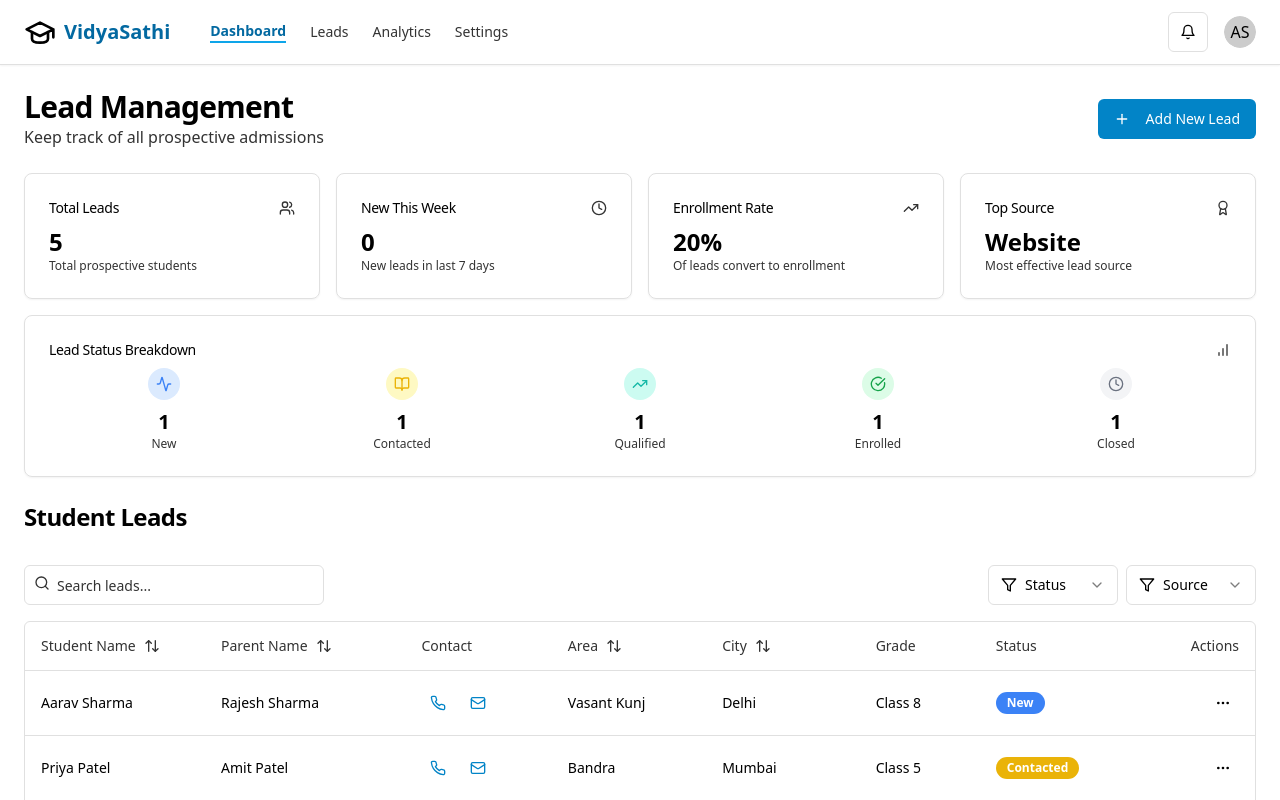
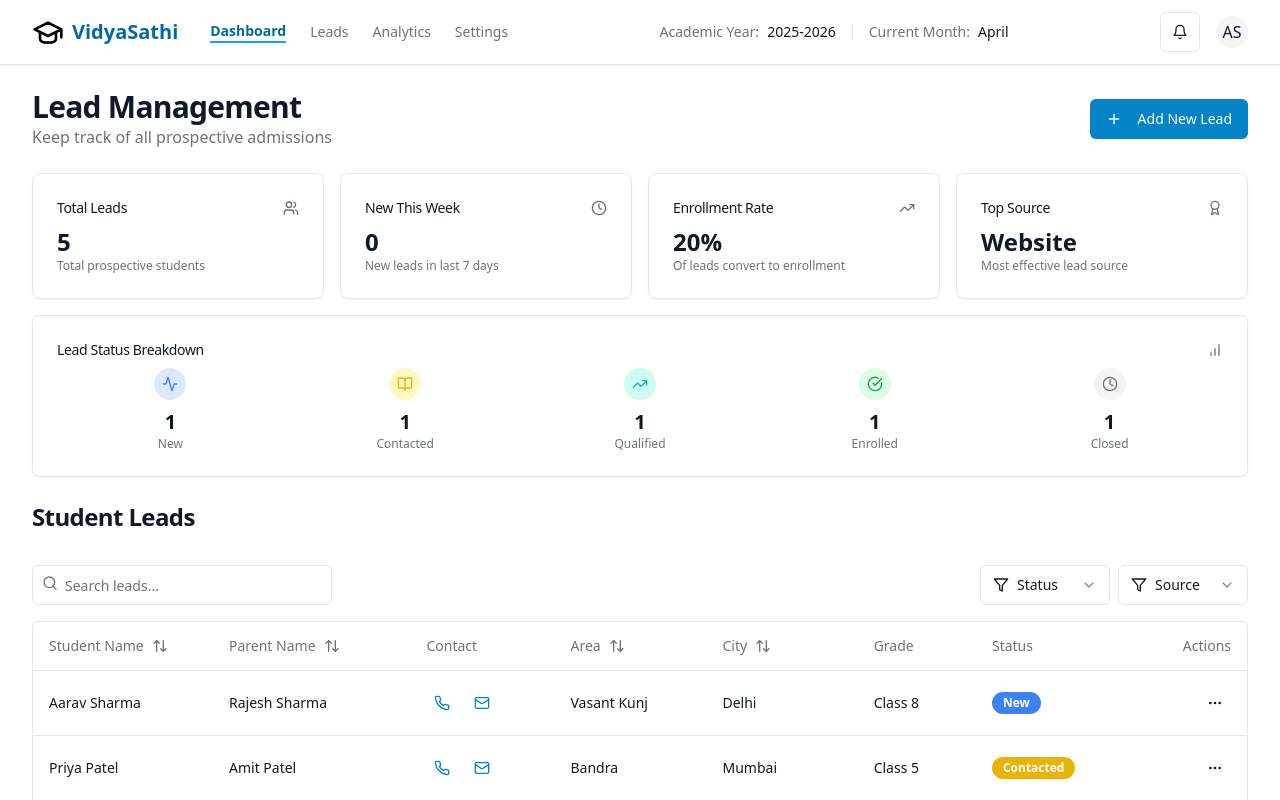
Before and after one commit to rameshreddyin/vidya-sathi-leads-33, a React (Vite) app: page / in a window 1280 px wide. Shown: the top 800 px of the page. Built offline with nearby package versions, Linux system fonts and the light colour scheme.

Commit message:
feat: Enhance design and add features
- Implemented a black, white, and grey theme.
- Added padding on the left and right for desktop.
- Added academic year and present month display.
- Ensured quick actions functionality.
- Added common lead management quick actions.

```diff
--- a/src/components/Header.tsx
+++ b/src/components/Header.tsx
@@ -4,9 +4,15 @@ import { Button } from "@/components/ui/button";
 import { Avatar, AvatarFallback, AvatarImage } from "@/components/ui/avatar";
 
 export function Header() {
+  const currentMonth = new Date().toLocaleString('default', { month: 'long' });
+  const currentYear = new Date().getFullYear();
+  const academicYear = `${currentYear}-${currentYear + 1}`;
+
   return (
     <header className="border-b bg-white shadow-sm">
-      <div className="flex h-16 items-center px-6">
+      <div className="flex h-16 items-center px-6 lg:px-8">
+        <div className="flex w-full items-center justify-between">
+          <div className="flex items-center space-x-8">
             <div className="flex items-center gap-2">
               <img src="/logo.svg" alt="" className="h-8 w-8" />
               <span className="text-xl font-bold text-education-700">VidyaSathi</span>
@@ -19,7 +25,19 @@ export function Header() {
                 <li className="text-muted-foreground">Settings</li>
               </ul>
             </nav>
-        <div className="ml-auto flex items-center gap-4">
+          </div>
+          <div className="hidden md:flex items-center space-x-4 text-sm">
+            <div className="flex items-center space-x-2 text-muted-foreground">
+              <span>Academic Year:</span>
+              <span className="font-medium text-foreground">{academicYear}</span>
+            </div>
+            <div className="h-4 w-px bg-border"></div>
+            <div className="flex items-center space-x-2 text-muted-foreground">
+              <span>Current Month:</span>
+              <span className="font-medium text-foreground">{currentMonth}</span>
+            </div>
+          </div>
+          <div className="flex items-center gap-4">
             <Button variant="outline" size="icon">
               <Bell className="h-4 w-4" />
               <span className="sr-only">Notifications</span>
@@ -30,6 +48,7 @@ export function Header() {
             </Avatar>
           </div>
         </div>
+      </div>
     </header>
   );
 }
--- a/src/components/LeadTable.tsx
+++ b/src/components/LeadTable.tsx
@@ -233,13 +233,18 @@ export function LeadTable({ leads, onDeleteLead, onEditLead }: {
                           <MoreHorizontal className="h-4 w-4" />
                         </Button>
                       </DropdownMenuTrigger>
-                      <DropdownMenuContent align="end">
-                        <DropdownMenuLabel>Actions</DropdownMenuLabel>
+                      <DropdownMenuContent align="end" className="w-56">
+                        <DropdownMenuLabel>Quick Actions</DropdownMenuLabel>
                         <DropdownMenuItem onClick={() => onEditLead(lead)}>
                           <Edit className="mr-2 h-4 w-4" />
-                          <span>Edit Lead</span>
+                          <span>Edit Lead Details</span>
                         </DropdownMenuItem>
                         <DropdownMenuSeparator />
+                        <DropdownMenuLabel>Update Status</DropdownMenuLabel>
+                        <DropdownMenuItem>
+                          <Phone className="mr-2 h-4 w-4 text-blue-500" />
+                          <span>Mark as Contacted</span>
+                        </DropdownMenuItem>
                         <DropdownMenuItem>
                           <Check className="mr-2 h-4 w-4 text-green-600" />
                           <span>Mark as Enrolled</span>
@@ -247,6 +252,16 @@ export function LeadTable({ leads, onDeleteLead, onEditLead }: {
                         <DropdownMenuItem>
                           <X className="mr-2 h-4 w-4 text-gray-500" />
                           <span>Mark as Closed</span>
+                        </DropdownMenuItem>
+                        <DropdownMenuSeparator />
+                        <DropdownMenuLabel>Communication</DropdownMenuLabel>
+                        <DropdownMenuItem>
+                          <Mail className="mr-2 h-4 w-4 text-education-600" />
+                          <span>Send Email</span>
+                        </DropdownMenuItem>
+                        <DropdownMenuItem>
+                          <Phone className="mr-2 h-4 w-4 text-education-600" />
+                          <span>Log Call</span>
                         </DropdownMenuItem>
                         <DropdownMenuSeparator />
                         <DropdownMenuItem onClick={() => onDeleteLead(lead.id)} className="text-red-600">
--- a/src/pages/Index.tsx
+++ b/src/pages/Index.tsx
@@ -170,7 +170,7 @@ const Index = () => {
   return (
     <div className="flex min-h-screen flex-col">
       <Header />
-      <main className="flex-1 space-y-6 p-6">
+      <main className="flex-1 space-y-6 p-6 lg:px-8 max-w-[1600px] mx-auto w-full">
         <div className="flex items-center justify-between">
           <div>
             <h1 className="text-3xl font-bold tracking-tight">Lead Management</h1>
--- a/tailwind.config.ts
+++ b/tailwind.config.ts
@@ -1,3 +1,4 @@
+
 import type { Config } from "tailwindcss";
 
 export default {
@@ -19,29 +20,28 @@ export default {
     },
     extend: {
       colors: {
-        // Black, white, and grey color palette
-        background: '#FFFFFF',  // White background
-        foreground: '#000000',  // Black text
-        border: '#E0E0E0',      // Light grey border
+        background: '#FFFFFF',
+        foreground: '#111827',
+        border: '#E5E7EB',
         primary: {
-          DEFAULT: '#000000',   // Black primary color
-          foreground: '#FFFFFF' // White text on black
+          DEFAULT: '#111827',
+          foreground: '#FFFFFF'
         },
         secondary: {
-          DEFAULT: '#666666',   // Medium grey
-          foreground: '#FFFFFF' // White text on grey
+          DEFAULT: '#4B5563',
+          foreground: '#FFFFFF'
         },
         muted: {
-          DEFAULT: '#CCCCCC',   // Light grey
-          foreground: '#333333' // Dark grey text
+          DEFAULT: '#F3F4F6',
+          foreground: '#6B7280'
         },
         accent: {
-          DEFAULT: '#F5F5F5',   // Very light grey
-          foreground: '#000000' // Black text
+          DEFAULT: '#F9FAFB',
+          foreground: '#111827'
         },
         destructive: {
-          DEFAULT: '#333333',   // Dark grey for destructive actions
-          foreground: '#FFFFFF' // White text
+          DEFAULT: '#DC2626',
+          foreground: '#FFFFFF'
         },
         education: {
           50: '#f0f9ff',
@@ -85,20 +85,12 @@ export default {
       },
       keyframes: {
         'accordion-down': {
-          from: {
-            height: '0'
-          },
-          to: {
-            height: 'var(--radix-accordion-content-height)'
-          }
+          from: { height: '0' },
+          to: { height: 'var(--radix-accordion-content-height)' }
         },
         'accordion-up': {
-          from: {
-            height: 'var(--radix-accordion-content-height)'
-          },
-          to: {
-            height: '0'
-          }
+          from: { height: 'var(--radix-accordion-content-height)' },
+          to: { height: '0' }
         }
       },
       animation: {
```
Lines whose indentation alone changed are shown as unchanged.
